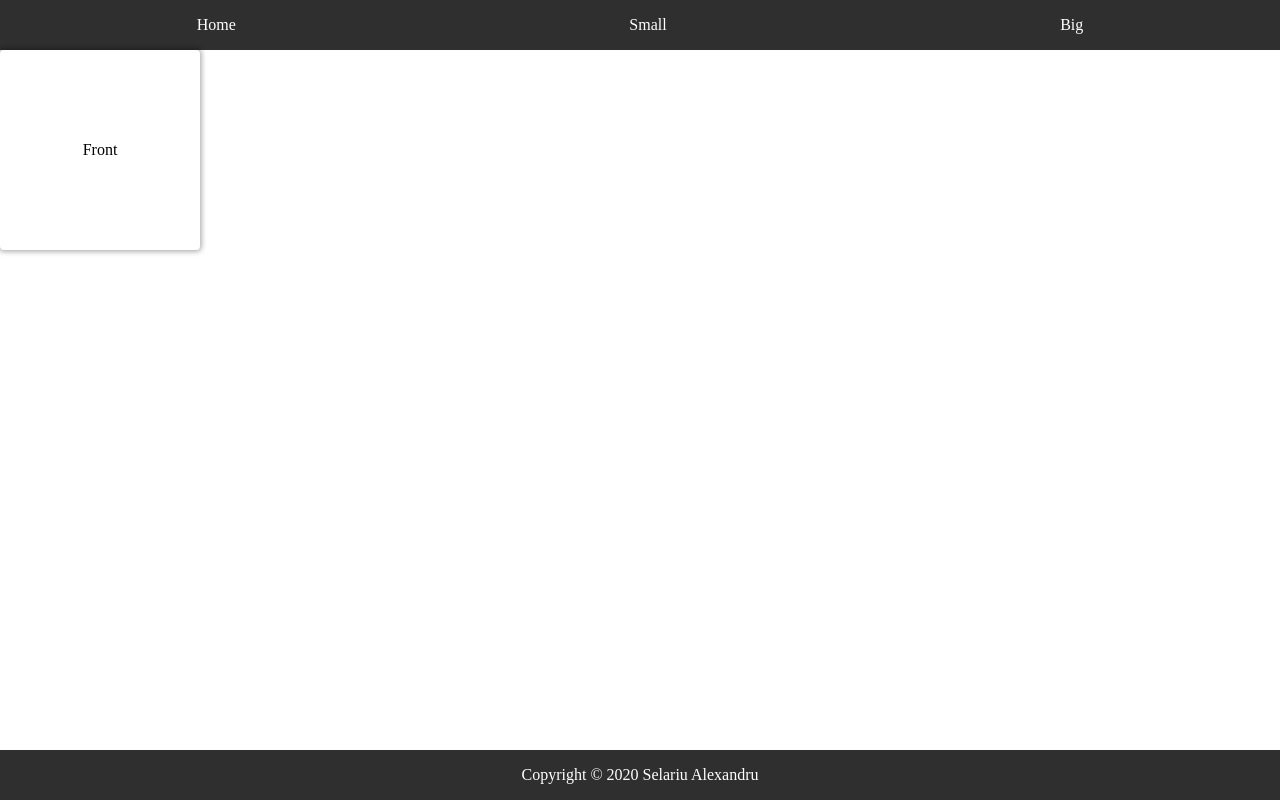
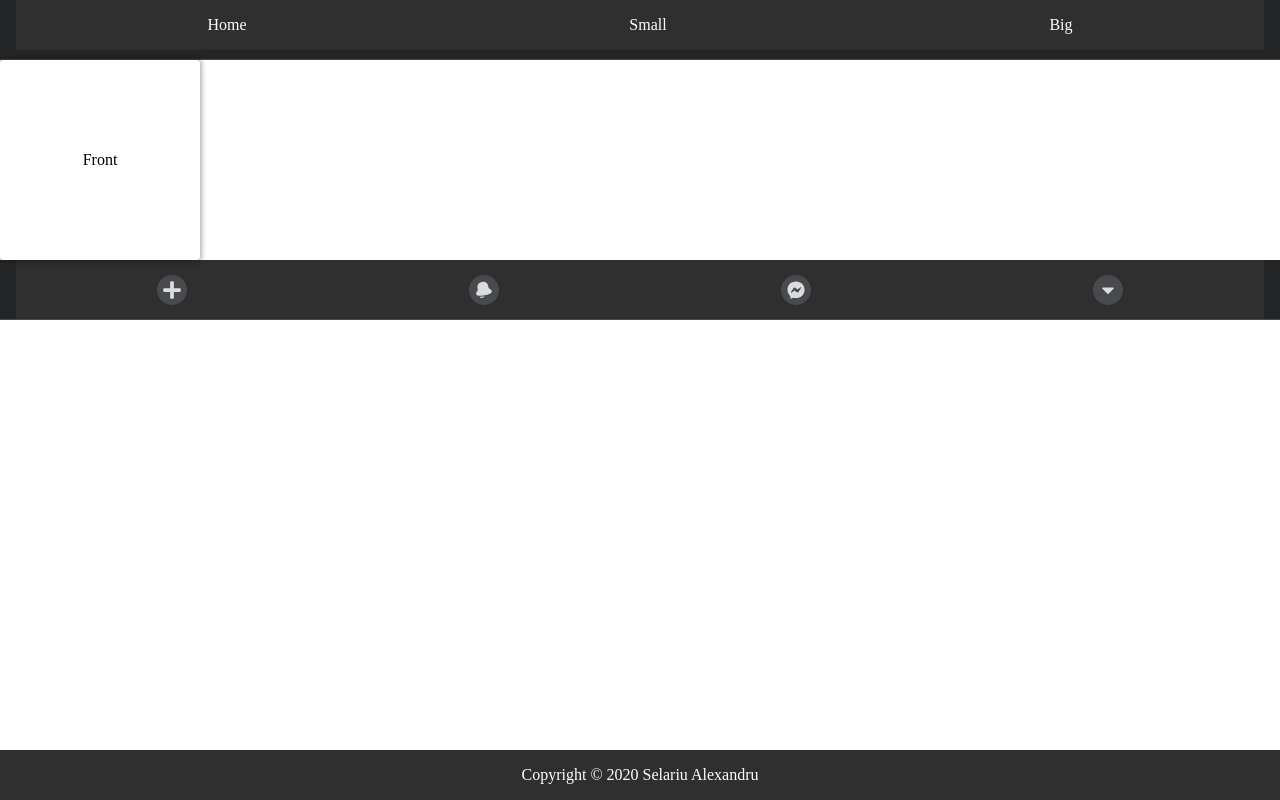
Before and after one commit to SelariuAlex/my-components, a React (Create React App) app: page /big in a window 1280 px wide. Built offline with nearby package versions, Linux system fonts and the light colour scheme.

Commit message:
add dropdown

```diff
--- /dev/null
+++ b/src/components/Big/DropdownMenu/Dropdown.js
@@ -0,0 +1,26 @@
+import React from "react";
+import { ReactComponent as CogIcon } from "../../../icons/cog.svg";
+import { ReactComponent as ChevronIcon } from "../../../icons/chevron.svg";
+
+function Dropdown() {
+  function DropdownItem(props) {
+    return (
+      <a href="#" className="menu-item">
+        <span className="icon-button">{props.leftIcon}</span>
+        {props.children}
+        <span className="icon-right">{props.rightIcon}</span>
+      </a>
+    );
+  }
+  return (
+    <div className="dropdown">
+      <DropdownItem>My Profile</DropdownItem>
+      <DropdownItem
+        leftIcon={<CogIcon />}
+        rightIcon={<ChevronIcon />}
+      ></DropdownItem>
+    </div>
+  );
+}
+
+export default Dropdown;
--- /dev/null
+++ b/src/components/Big/DropdownMenu/DropdownMenu.css
@@ -0,0 +1,146 @@
+:root {
+  --bg: #242526;
+  --bg-accent: #484a4d;
+  --text-color: #dadce1;
+  --nav-size: 60px;
+  --border: 1px solid #474a4d;
+  --border-radius: 8px;
+  --speed: 500ms;
+}
+
+ul {
+  list-style: none;
+  margin: 0;
+  padding: 0;
+}
+
+a {
+  color: var(--text-color);
+  text-decoration: none;
+}
+
+/* Top Navigation Bar */
+
+/* <nav> */
+.navbar {
+  height: var(--nav-size);
+  background-color: var(--bg);
+  padding: 0 1rem;
+  border-bottom: var(--border);
+}
+
+/* <ul> */
+.navbar-nav {
+  max-width: 100%;
+  height: 100%;
+  display: flex;
+  justify-content: flex-end;
+}
+
+/* <li> */
+.nav-item {
+  width: calc(var(--nav-size) * 0.8);
+  display: flex;
+  align-items: center;
+  justify-content: center;
+}
+
+/* Icon Button */
+.icon-button {
+  --button-size: calc(var(--nav-size) * 0.5);
+  width: var(--button-size);
+  height: var(--button-size);
+  background-color: #484a4d;
+  border-radius: 50%;
+  padding: 5px;
+  margin: 2px;
+  display: flex;
+  align-items: center;
+  justify-content: center;
+  transition: filter 300ms;
+}
+
+.icon-button:hover {
+  filter: brightness(1.2);
+}
+
+.icon-button svg {
+  fill: var(--text-color);
+  width: 20px;
+  height: 20px;
+}
+
+/* Dropdown Menu */
+
+.dropdown {
+  position: absolute;
+  top: 320px;
+  width: 300px;
+  transform: translateX(-45%);
+  background-color: var(--bg);
+  border: var(--border);
+  border-radius: var(--border-radius);
+  padding: 1rem;
+  overflow: hidden;
+  transition: height var(--speed) ease;
+}
+
+.menu {
+  width: 100%;
+}
+
+.menu-item {
+  height: 50px;
+  display: flex;
+  align-items: center;
+  border-radius: var(--border-radius);
+  transition: background var(--speed);
+  padding: 0.5rem;
+}
+
+.menu-item .icon-button {
+  margin-right: 0.5rem;
+}
+
+.menu-item .icon-button:hover {
+  filter: none;
+}
+
+.menu-item:hover {
+  background-color: #525357;
+}
+
+.icon-right {
+  margin-left: auto;
+}
+
+/* CSSTransition classes  */
+.menu-primary-enter {
+  position: absolute;
+  transform: translateX(-110%);
+}
+.menu-primary-enter-active {
+  transform: translateX(0%);
+  transition: all var(--speed) ease;
+}
+.menu-primary-exit {
+  position: absolute;
+}
+.menu-primary-exit-active {
+  transform: translateX(-110%);
+  transition: all var(--speed) ease;
+}
+
+.menu-secondary-enter {
+  transform: translateX(110%);
+}
+.menu-secondary-enter-active {
+  transform: translateX(0%);
+  transition: all var(--speed) ease;
+}
+.menu-secondary-exit {
+}
+.menu-secondary-exit-active {
+  transform: translateX(110%);
+  transition: all var(--speed) ease;
+}
--- a/src/components/Big/DropdownMenu/DropdownMenu.js
+++ b/src/components/Big/DropdownMenu/DropdownMenu.js
@@ -0,0 +1,26 @@
+import React from "react";
+import NavbarDropdown from "./NavbarDropdown";
+import NavItem from "./NavItem";
+import Dropdown from "./Dropdown";
+import { ReactComponent as BellIcon } from "../../../icons/bell.svg";
+import { ReactComponent as PlusIcon } from "../../../icons/plus.svg";
+import { ReactComponent as CaretIcon } from "../../../icons/caret.svg";
+import { ReactComponent as MessengerIcon } from "../../../icons/messenger.svg";
+
+import "./DropdownMenu.css";
+
+const DropdownMenu = () => {
+  return (
+    <NavbarDropdown>
+      <NavItem icon={<PlusIcon />} />
+      <NavItem icon={<BellIcon />} />
+      <NavItem icon={<MessengerIcon />} />
+
+      <NavItem icon={<CaretIcon />}>
+        <Dropdown></Dropdown>
+      </NavItem>
+    </NavbarDropdown>
+  );
+};
+
+export default DropdownMenu;
--- /dev/null
+++ b/src/components/Big/DropdownMenu/NavItem.js
@@ -0,0 +1,17 @@
+import React, { useState } from "react";
+
+const NavItem = (props) => {
+  const [open, setOpen] = useState(false);
+
+  return (
+    <li className="nav-item">
+      <a href="#" className="icon-button" onClick={() => setOpen(!open)}>
+        {props.icon}
+      </a>
+
+      {open && props.children}
+    </li>
+  );
+};
+
+export default NavItem;
--- /dev/null
+++ b/src/components/Big/DropdownMenu/NavbarDropdown.js
@@ -0,0 +1,11 @@
+import React from "react";
+
+function NavbarDropdown(props) {
+  return (
+    <nav className="navbar">
+      <ul className="navbar-nav">{props.children}</ul>
+    </nav>
+  );
+}
+
+export default NavbarDropdown;
--- a/src/pages/Big/Big.js
+++ b/src/pages/Big/Big.js
@@ -1,10 +1,12 @@
 import React from "react";
 import FlipCard from "../../components/Big/FlipCard/FlipCard";
+import DropdownMenu from "../../components/Big/DropdownMenu/DropdownMenu";
 
 function Big() {
   return (
     <div>
       <FlipCard />
+      <DropdownMenu />
     </div>
   );
 }
```
